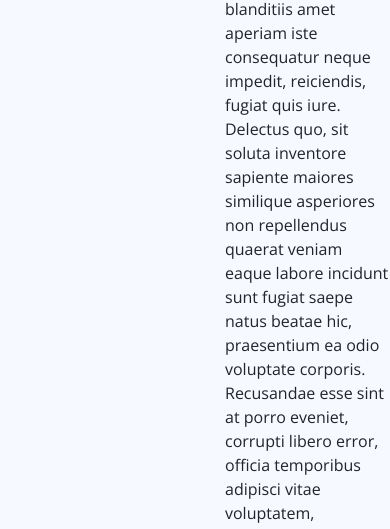
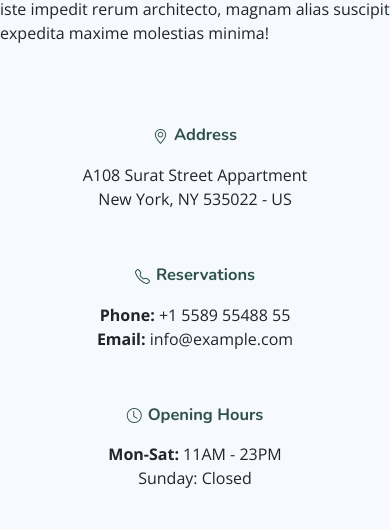
Before and after one commit to deepk2891/plant-ecommerce-website, a plain HTML site: page index.html in a window 390 px wide. Shown: the part 3827-4356 px from the top of the page. Drawn offline with nearby package versions, Linux system fonts and the light colour scheme.

Commit message:
Update media.css

```diff
--- a/assets/css/media.css
+++ b/assets/css/media.css
@@ -11,6 +11,12 @@
 @media (max-width:1200px) {
     html {
         font-size: 14px !important;
+    }
+    .main {
+        margin-left: 0;
+    }
+    .footer {
+        margin-left: 0;
     }
 }
 @media (max-width:992px) {
```
